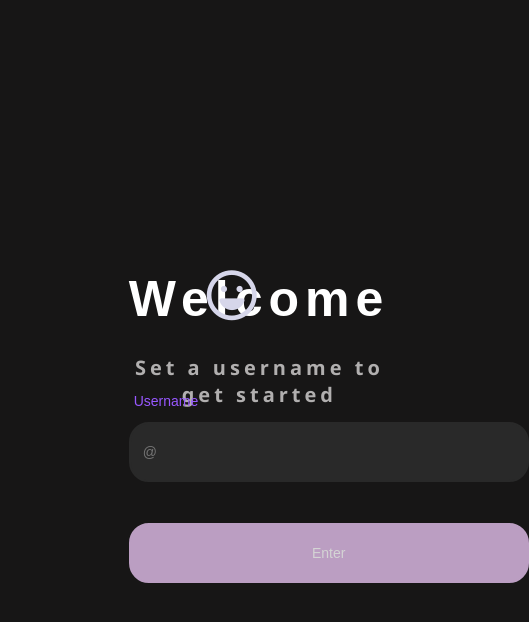
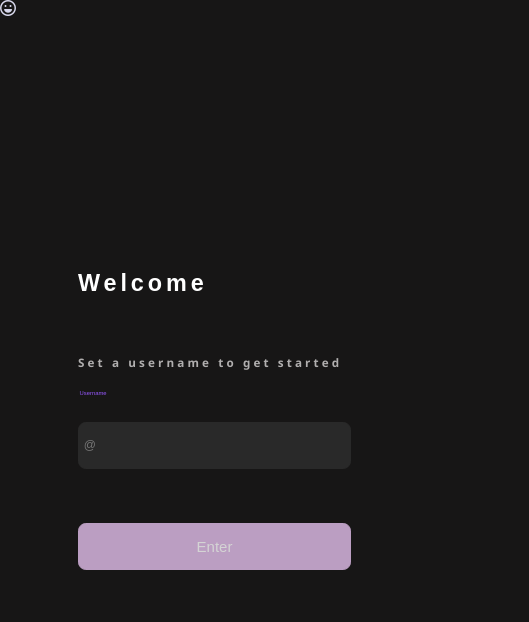
Before and after one commit to Achref-dot-afk/chat-app, a website: page public/index.html in a window 390 px wide. Shown: the whole page, 529 px wide, since content can reach past the window. Drawn offline with Linux system fonts and the light colour scheme.

Commit message:
Update stylelog.css

```diff
--- a/public/stylelog.css
+++ b/public/stylelog.css
@@ -1,11 +1,11 @@
-*{
+* {
   margin: 0;
   padding: 0;
   box-sizing: border-box;
-    font-family : 'ubuntu' , sans-serif;
+  font-family: 'ubuntu', sans-serif;
+}
 
-}
-body{
+body {
   background-color: rgb(23, 22, 22);
   background-blend-mode: multiply;
   width: 100%;
@@ -13,87 +13,114 @@ body{
   display: flex;
   flex-wrap: wrap;
 }
-h1{
+
+h1 {
   position: absolute;
   color: white;
   text-align: center;
   top: 32%;
-    left: 33%;
-    font-size: 50px;
-    letter-spacing: 6px;
+  left: 20%;
+  font-size: 4vw;
+  letter-spacing: 0.6vw;
 }
-h3{
+
+h3 {
   position: absolute;
   color: rgb(177, 175, 175);
   text-align: center;
   top: 42%;
-    left: 33%;
-    font-size: 20px;
+  left: 20%;
+  font-size: 1.6vw;
   font-family: 'Segoe UI', Tahoma, Geneva, Verdana, sans-serif;
-    letter-spacing: 4px;
+  letter-spacing: 0.4vw;
 }
-i{
-    position: absolute;
-    color: white;
-    text-align: center;
-    top: 32%;
-    left: 53%;
-    font-size: 50px;
-}
+
 .usernamelabel {
   display: block;
   color: rgb(152, 88, 255);
-    font-size: 14px;
-    padding: 5px 5px;
+  font-size: 0.8vw;
+  padding: 0.2vw 0.2vw;
   position: absolute;
   top: 46%;
-    left: 33%;
-
+  left: 20%;
 }
 
 #usernameField {
   display: block;
-    width: 400px;
-    height: 60px;
+  width: 40vw;
+  height: 6vw;
   background-color: #292929;
-    border-radius: 20px;
-    border: 2px solid #292929;
-    padding: 0px 12px;
+  border-radius: 2vw;
+  border: 0.2vw solid #292929;
+  padding: 0vw 1.2vw;
   outline: none;
   caret-color: rgb(152, 88, 255);
   color: rgb(212, 212, 212);
-    font-size: 14px;
-    transition-duration: .2s;
+  font-size: 25px;
+  transition-duration: 0.2s;
   position: absolute;
   top: 50%;
-    left: 33%;
+  left: 20%;
 }
 
 #usernameField:focus,
 #usernameField:valid {
-    border: 2px solid rgb(152, 88, 255);
-    transition-duration: .2s;
+  border: 0.2vw solid rgb(152, 88, 255);
+  transition-duration: 0.2s;
 }
-  .loginbutton{
+
+.loginbutton {
   display: block;
-    width: 400px;
-    height: 60px;
+  width: 40vw;
+  height: 6vw;
   background-color: rgb(187, 158, 194);
-    border-radius: 20px;
-    border: 2px solid rgb(187, 158, 194);
-    padding: 0px 12px;
+  border-radius: 2vw;
+  border: 0.2vw solid rgb(187, 158, 194);
+  padding: 0vw 1.2vw;
   outline: none;
   caret-color: rgb(152, 88, 255);
   color: rgb(212, 212, 212);
-    font-size: 14px;
-    transition-duration: .2s;
+  font-size: 0.8vw;
+  transition-duration: 0.2s;
   position: absolute;
   top: 62%;
-    left: 33%;
+  left: 20%;
 }
-  .loginbutton:hover{
+
+.loginbutton:hover {
   background-color: rgb(152, 88, 255);
-    border: 2px solid rgb(152, 88, 255);
-    transition-duration: .2s;
+  border: 0.2vw solid rgb(152, 88, 255);
+  transition-duration: 0.2s;
   cursor: pointer;
 }
+
+/* Media Queries for Responsive Design */
+
+@media (max-width: 768px) {
+  h1 {
+      font-size: 6vw;
+      letter-spacing: 1vw;
+  }
+
+  h3 {
+      font-size: 3vw;
+      letter-spacing: 0.8vw;
+  }
+
+  .usernamelabel {
+      font-size: 1.5vw;
+      padding: 0.4vw 0.4vw;
+  }
+
+  #usernameField {
+      width: 70vw;
+      height: 12vw;
+      font-size: 12px;
+  }
+
+  .loginbutton {
+      width: 70vw;
+      height: 12vw;
+      font-size: 15px;
+  }
+}
```
Lines whose indentation alone changed are shown as unchanged.
